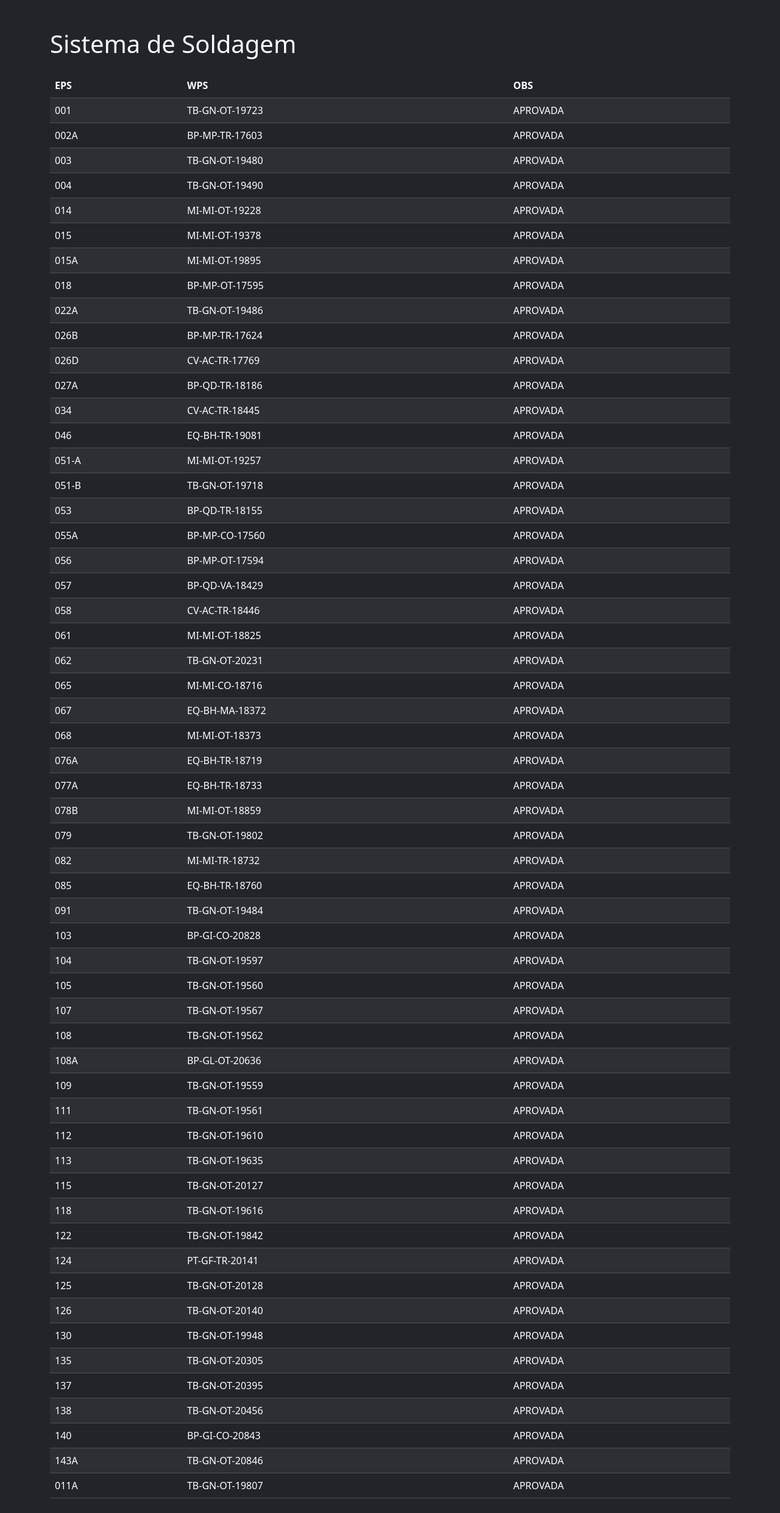
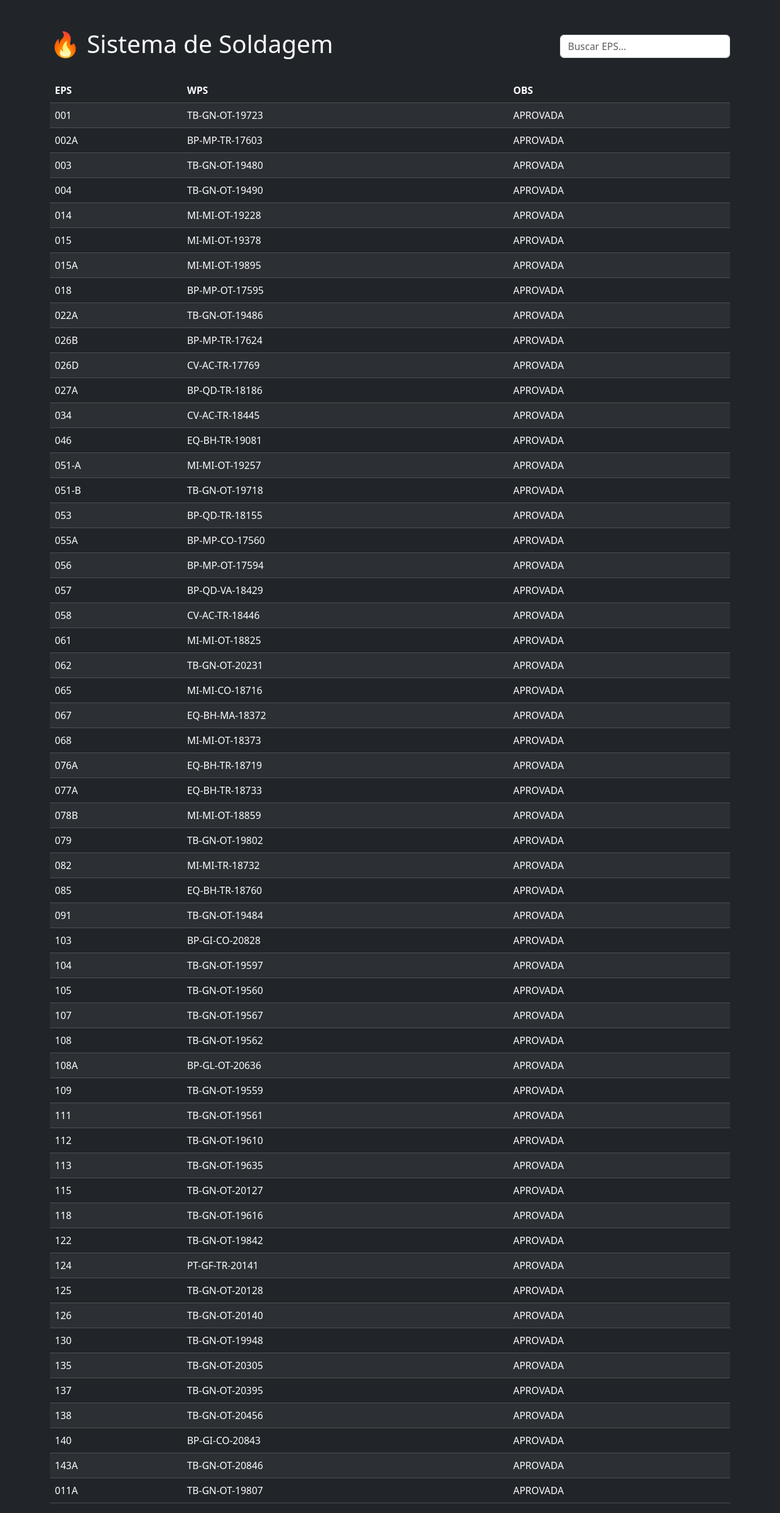
Before and after one commit to Rodrigodainez/Soldagem-web, a Flask app: page / in a window 1280 px wide. Shown: the whole page at 61% size. Before the commit the page ends 2457 px from the top, so only its background shows below. Run offline with Flask 3, Linux system fonts and the light colour scheme.

Commit message:
add startup

```diff
--- a/templates/index.html
+++ b/templates/index.html
@@ -2,18 +2,31 @@
 <html lang="pt-br">
 <head>
     <meta charset="UTF-8">
+
     <title>Sistema Soldagem</title>
 
     <link href="https://cdn.jsdelivr.net/npm/bootstrap@5.3.3/dist/css/bootstrap.min.css" rel="stylesheet">
+
 </head>
 
 <body class="bg-dark text-light">
 
 <div class="container mt-5">
 
-    <h1 class="mb-4">Sistema de Soldagem</h1>
+    <div class="d-flex justify-content-between align-items-center mb-4">
 
-    <table class="table table-dark table-striped">
+        <h1>🔥 Sistema de Soldagem</h1>
+
+        <input
+            type="text"
+            id="search"
+            class="form-control w-25"
+            placeholder="Buscar EPS..."
+        >
+
+    </div>
+
+    <table class="table table-dark table-hover table-striped">
 
         <thead>
             <tr>
@@ -23,7 +36,7 @@
             </tr>
         </thead>
 
-        <tbody>
+        <tbody id="tableBody">
 
             {% for item in itens %}
 
@@ -41,5 +54,26 @@
 
 </div>
 
+<script>
+
+const search = document.getElementById("search")
+
+search.addEventListener("keyup", () => {
+
+    const value = search.value.toLowerCase()
+
+    const rows = document.querySelectorAll("#tableBody tr")
+
+    rows.forEach(row => {
+
+        row.style.display =
+            row.innerText.toLowerCase().includes(value)
+            ? ""
+            : "none"
+    })
+})
+
+</script>
+
 </body>
 </html>
```
Also changed, not shown: 2 other files.
